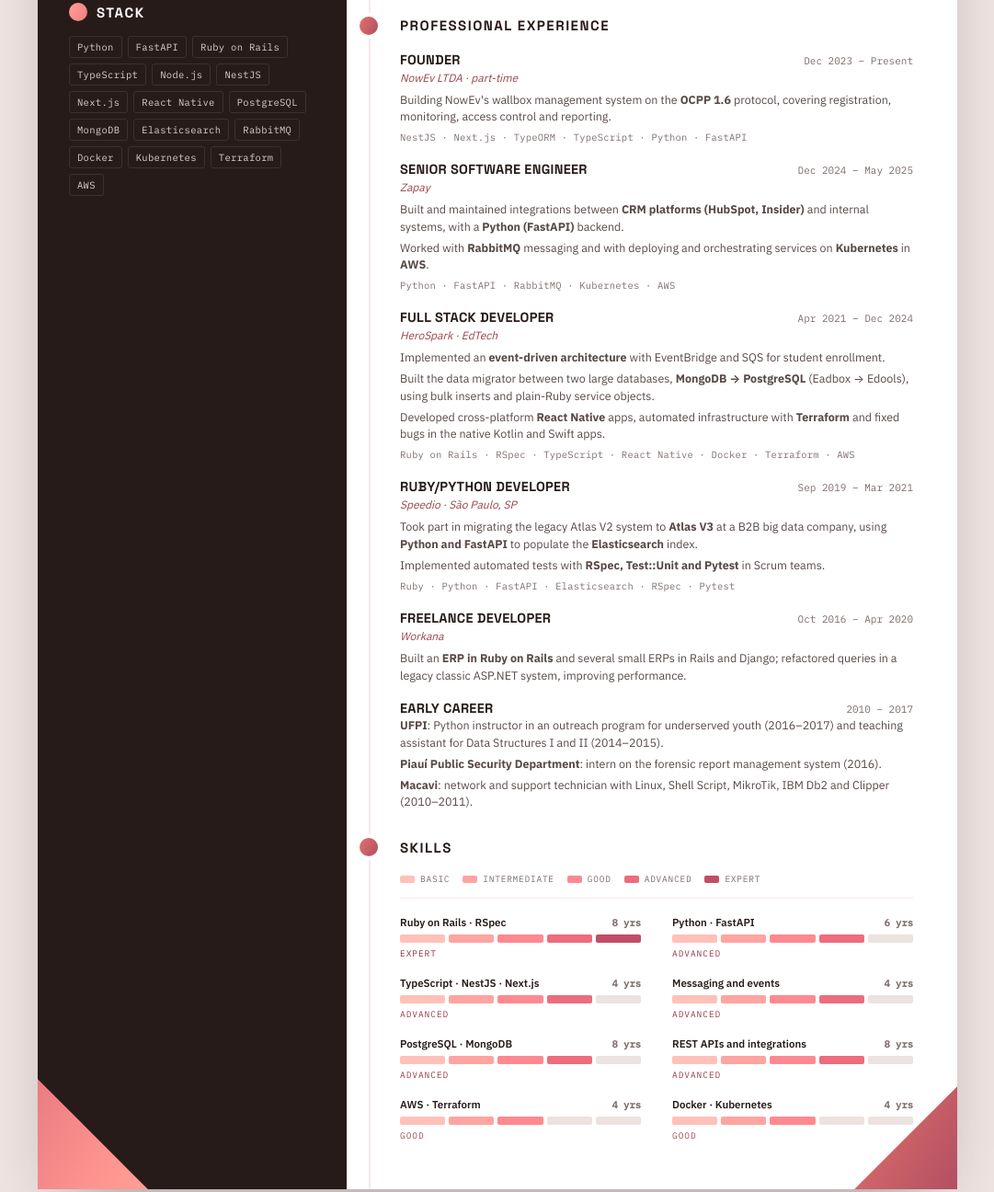
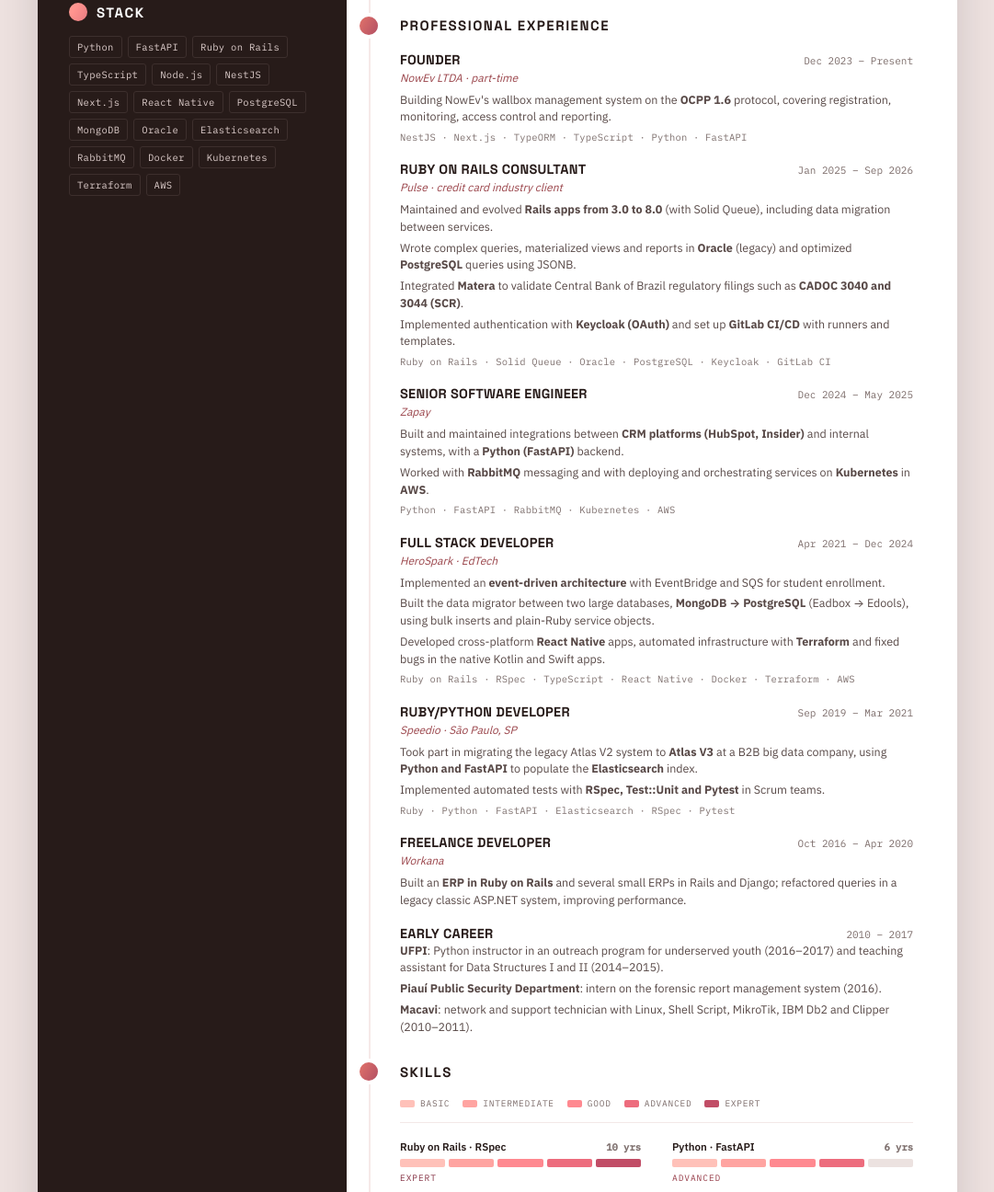
Before and after one commit to josafams/profile, a plain HTML site: page index.html in a window 1280 px wide. Shown: the part 822-2118 px from the top of the page at 92% size, without its empty margins (99-1180 px from the left). Drawn offline with Linux system fonts and the light colour scheme.

Commit message:
Adiciona experiência na Pulse

```diff
--- a/index.html
+++ b/index.html
@@ -170,6 +170,7 @@
           <li>React Native</li>
           <li>PostgreSQL</li>
           <li>MongoDB</li>
+          <li>Oracle</li>
           <li>Elasticsearch</li>
           <li>RabbitMQ</li>
           <li>Docker</li>
@@ -262,6 +263,25 @@
               <li lang="en">Building NowEv's wallbox management system on the <strong>OCPP 1.6</strong> protocol, covering registration, monitoring, access control and reporting.</li>
             </ul>
             <div class="stack job__stack">NestJS · Next.js · TypeORM · TypeScript · Python · FastAPI</div>
+          </div>
+
+          <div class="job block">
+            <div class="job__head">
+              <h3 class="job__role"><span lang="pt">Consultor Ruby on Rails</span><span lang="en">Ruby on Rails Consultant</span></h3>
+              <div class="job__when"><span lang="pt">jan/2025 – set/2026</span><span lang="en">Jan 2025 – Sep 2026</span></div>
+            </div>
+            <div class="job__at">Pulse · <span lang="pt">cliente do setor de cartões de crédito</span><span lang="en">credit card industry client</span></div>
+            <ul>
+              <li lang="pt">Mantive e evoluí aplicações <strong>Rails do 3.0 ao 8.0</strong> (com Solid Queue), incluindo migração de dados entre serviços.</li>
+              <li lang="pt">Escrevi queries complexas, views materializadas e relatórios em <strong>Oracle</strong> (legado) e otimizei consultas em <strong>PostgreSQL</strong> com JSONB.</li>
+              <li lang="pt">Integrei a <strong>Matera</strong> para validação dos documentos regulatórios do Banco Central <strong>CADOC 3040 e 3044 (SCR)</strong>, entre outros.</li>
+              <li lang="pt">Implementei autenticação com <strong>Keycloak (OAuth)</strong> e configurei <strong>CI/CD no GitLab</strong> com runners e templates.</li>
+              <li lang="en">Maintained and evolved <strong>Rails apps from 3.0 to 8.0</strong> (with Solid Queue), including data migration between services.</li>
+              <li lang="en">Wrote complex queries, materialized views and reports in <strong>Oracle</strong> (legacy) and optimized <strong>PostgreSQL</strong> queries using JSONB.</li>
+              <li lang="en">Integrated <strong>Matera</strong> to validate Central Bank of Brazil regulatory filings such as <strong>CADOC 3040 and 3044 (SCR)</strong>.</li>
+              <li lang="en">Implemented authentication with <strong>Keycloak (OAuth)</strong> and set up <strong>GitLab CI/CD</strong> with runners and templates.</li>
+            </ul>
+            <div class="stack job__stack">Ruby on Rails · Solid Queue · Oracle · PostgreSQL · Keycloak · GitLab CI</div>
           </div>
 
           <div class="job block">
@@ -361,7 +381,7 @@
           <div class="skill" data-level="5">
             <div class="skill__head">
               <span class="skill__name">Ruby on Rails · RSpec</span>
-              <span class="skill__years"><span lang="pt">8 anos</span><span lang="en">8 yrs</span></span>
+              <span class="skill__years"><span lang="pt">10 anos</span><span lang="en">10 yrs</span></span>
             </div>
             <div class="meter" aria-hidden="true"><i></i><i></i><i></i><i></i><i></i></div>
             <div class="skill__level"><span lang="pt">Especialista</span><span lang="en">Expert</span></div>
@@ -396,7 +416,7 @@
 
           <div class="skill" data-level="4">
             <div class="skill__head">
-              <span class="skill__name">PostgreSQL · MongoDB</span>
+              <span class="skill__name">PostgreSQL · Oracle · MongoDB</span>
               <span class="skill__years"><span lang="pt">8 anos</span><span lang="en">8 yrs</span></span>
             </div>
             <div class="meter" aria-hidden="true"><i></i><i></i><i></i><i></i><i></i></div>
```
